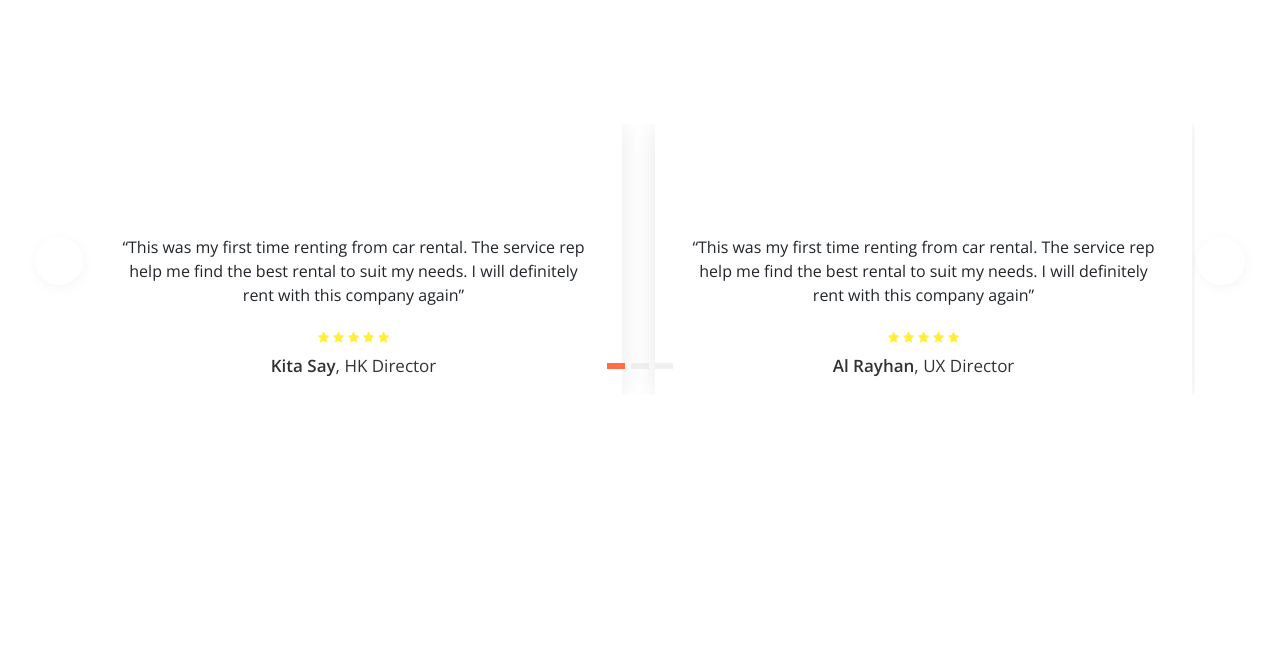
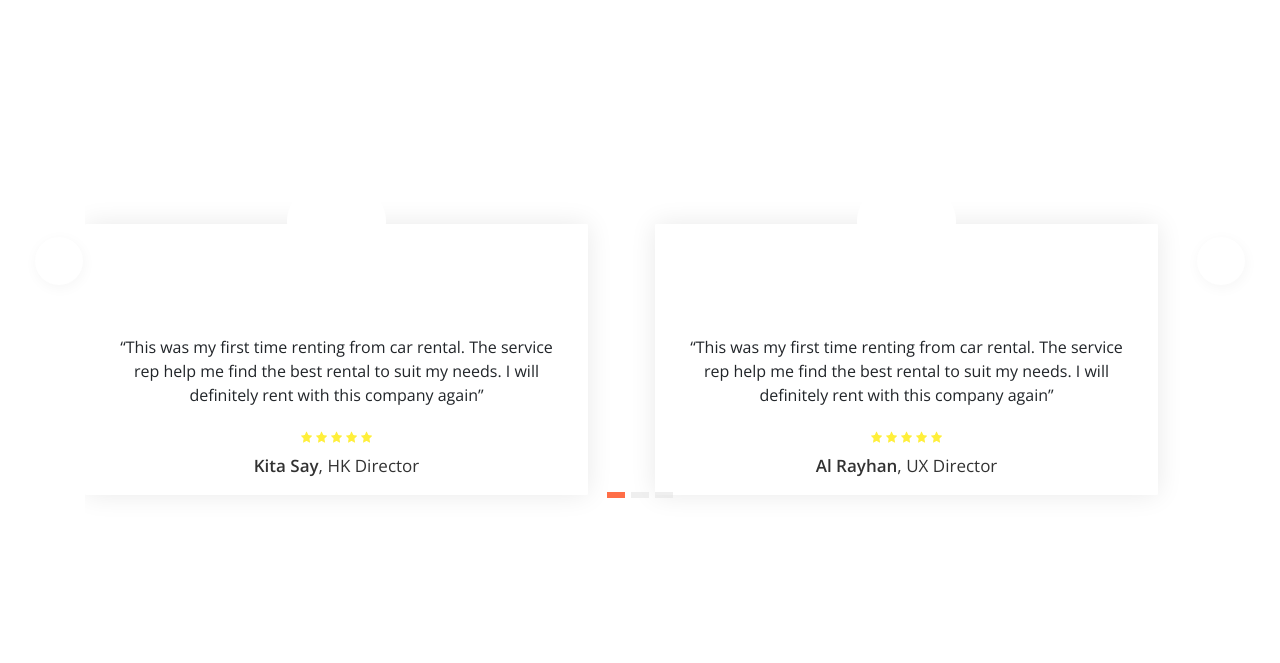
Before and after one commit to TimMrate/TimMrate.github.io, a PHP site: page / in a window 1280 px wide. Shown: the part 5837-6500 px from the top of the page. Run offline with PHP 8.4, Linux system fonts and the light colour scheme; some libraries are stand-ins or nearby versions.

Commit message:
куфвн

```diff
--- a/Smart/css/style.css
+++ b/Smart/css/style.css
@@ -114,6 +114,10 @@
 
 .btn {
 	color: #fff;
+	display: -webkit-flex;
+	display: -moz-flex;
+	display: -ms-flex;
+	display: -o-flex;
 	display: flex;
 	align-items: center;
 	justify-content: center;
@@ -246,6 +250,10 @@
 	margin-bottom: 30px;
 }
 .col_with_orange {
+	display: -webkit-flex;
+	display: -moz-flex;
+	display: -ms-flex;
+	display: -o-flex;
 	display: flex;
 	justify-content: center;
 }
@@ -272,7 +280,11 @@
 	background:#fbfbfb;
 	width: 105px;
 	height: 92px;
-	display:flex;
+	display: -webkit-flex;
+	display: -moz-flex;
+	display: -ms-flex;
+	display: -o-flex;
+	display: flex;
 	-ms-align-items: center;
 	align-items: center;
 	justify-content: center;
@@ -320,6 +332,10 @@
 	border: 1px solid rgba(0,0,0,.07);
 }
 .wrap_img {
+	display: -webkit-flex;
+	display: -moz-flex;
+	display: -ms-flex;
+	display: -o-flex;
 	display: flex;
 	justify-content: center;
 	margin-left: 88px;
@@ -500,7 +516,9 @@
 	font-weight: 400;
 }
 .review-block {
-	width: 537px;
+	margin-top: 50px;
+	margin-bottom: 50px;
+	width: 503px;
 	height: 271px;
 	box-shadow: 0 0 27px rgba(20, 20, 21, 0.09);
 	border-radius: 1px;
@@ -513,8 +531,6 @@
 	-ms-align-items: center;
 	align-items: center;
 	flex-direction: column;
-
-
 }
 .avatar {
 	width: 99px;
@@ -522,6 +538,8 @@
 	box-shadow: 0 0 0 rgba(20, 20, 21, 0.38);
 	background-color: #fff;
 	border-radius: 50%;
+	position: relative;
+	top:-45px;
 }
 .h {
 	height: 1000px;
@@ -620,3 +638,7 @@
 .URtext p {
 	padding: 20px 25px 18px 25px;
 }
+.mycarusel {
+height: 400px;
+padding-top: 50px;
+}
--- a/Smart/index.html
+++ b/Smart/index.html
@@ -244,7 +244,8 @@
 		    <li data-target="#carouselExampleIndicators" data-slide-to="2"></li>
 		  </ol>
 			<!-- Контент слайдера -->
-			<div class="carousel-inner">
+			<div class="carousel-inner mycarusel">
+
 				<div class="carousel-item active">
 
 					<div class="row">
```
